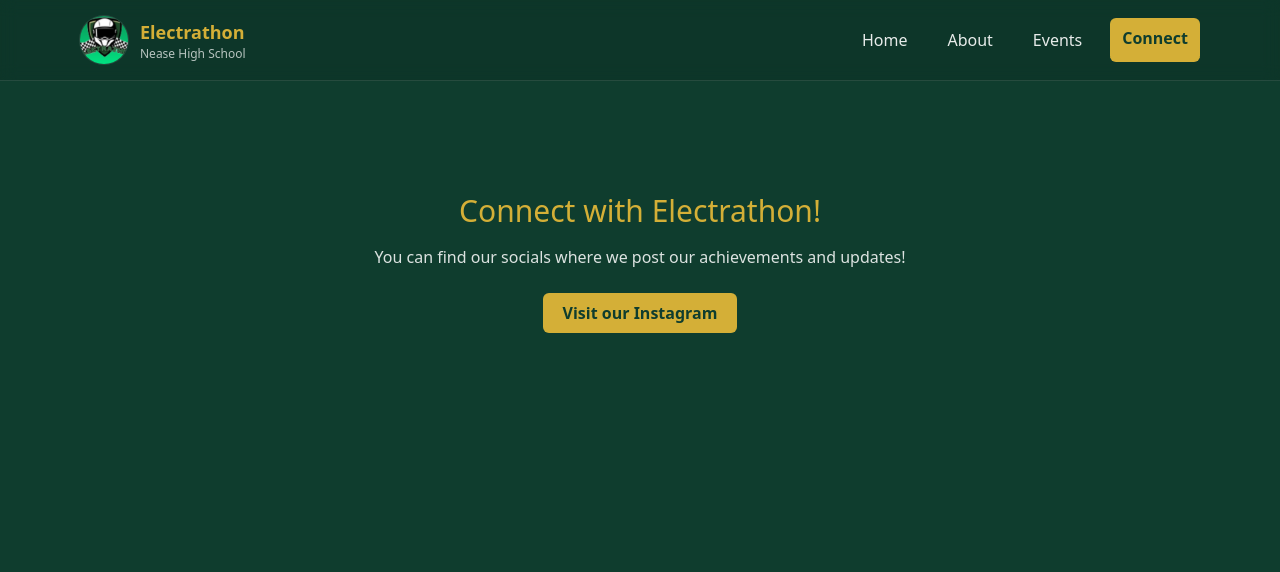
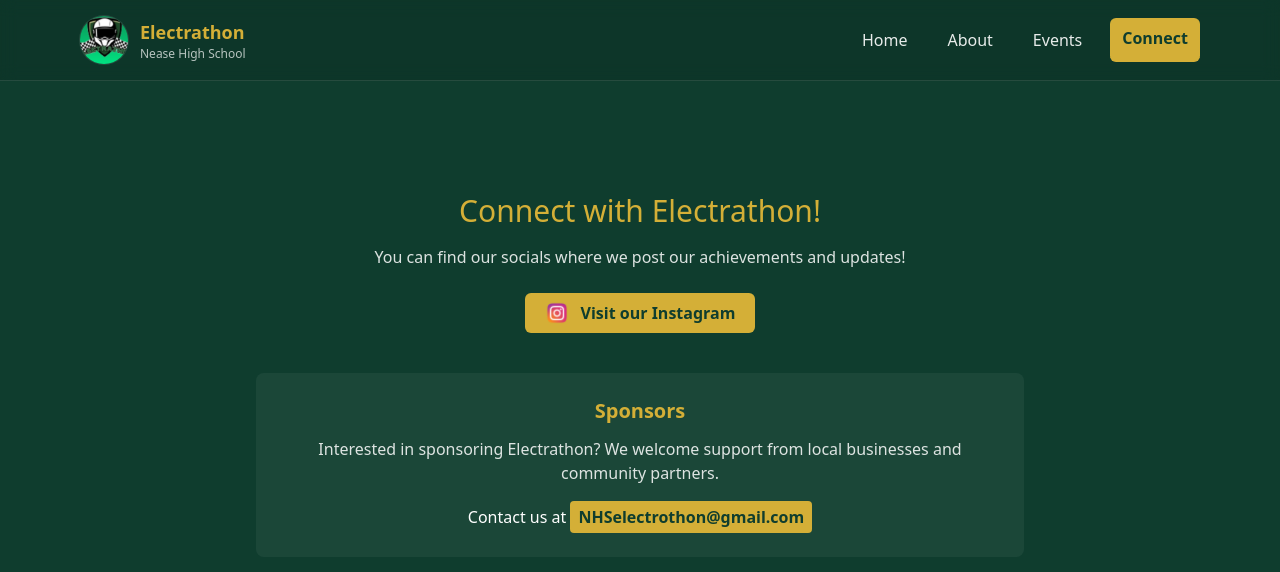
Before and after one commit to AGuy21/Electrathon-Website, a React (Vite) app: page /connect in a window 1280 px wide. Shown: the top 572 px of the page. Built offline with nearby package versions, Linux system fonts and the light colour scheme.

Commit message:
FEAT: added connections page for sponsers and social media

```diff
--- a/src/pages/Connect.tsx
+++ b/src/pages/Connect.tsx
@@ -1,12 +1,27 @@
+import insta from '../assets/images/Instagram-Logo.png'
+
 export default function Connect() {
   return (
     <div className="py-12">
       <div className="max-w-4xl mx-auto p-8 text-center">
         <h2 className="text-3xl text-[#d4af37]">Connect with Electrathon!</h2>
         <p className="mt-4 text-white/85">You can find our socials where we post our achievements and updates!</p>
-        <a href="https://www.instagram.com/neaseelectrathon/p/DKvVRmBJg4g" className="mt-6 inline-block px-5 py-2 rounded-md bg-[#d4af37] text-[#0f3d2e] font-semibold hover:opacity-95">
-          Visit our Instagram
-        </a>
+
+        <div className="mt-6 flex items-center justify-center gap-4">
+          <a href="https://www.instagram.com/neaseelectrathon/p/DKvVRmBJg4g" className="inline-flex items-center gap-3 px-5 py-2 rounded-md bg-[#d4af37] text-[#0f3d2e] font-semibold hover:opacity-95">
+            <img src={insta} alt="instagram" className="w-6 h-6 object-contain" />
+            Visit our Instagram
+          </a>
+        </div>
+
+        <section className="mt-10 bg-white/5 rounded-lg p-6">
+          <h3 className="text-xl font-semibold text-[#d4af37]">Sponsors</h3>
+          <p className="mt-3 text-white/85">Interested in sponsoring Electrathon? We welcome support from local businesses and community partners.</p>
+          <p className="mt-4">
+            Contact us at{' '}
+            <a href="mailto:NHSelectrothon@gmail.com" className="inline-block px-2 py-1 bg-[#d4af37] text-[#0f3d2e] font-semibold rounded">NHSelectrothon@gmail.com</a>
+          </p>
+        </section>
       </div>
     </div>
   )
```
Also changed, not shown: src/assets/images/Instagram-Logo.png (added).
